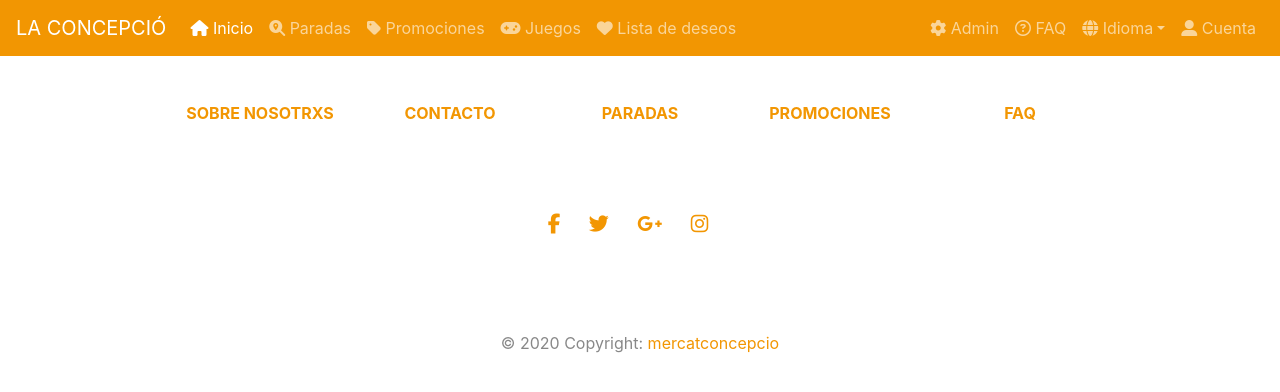
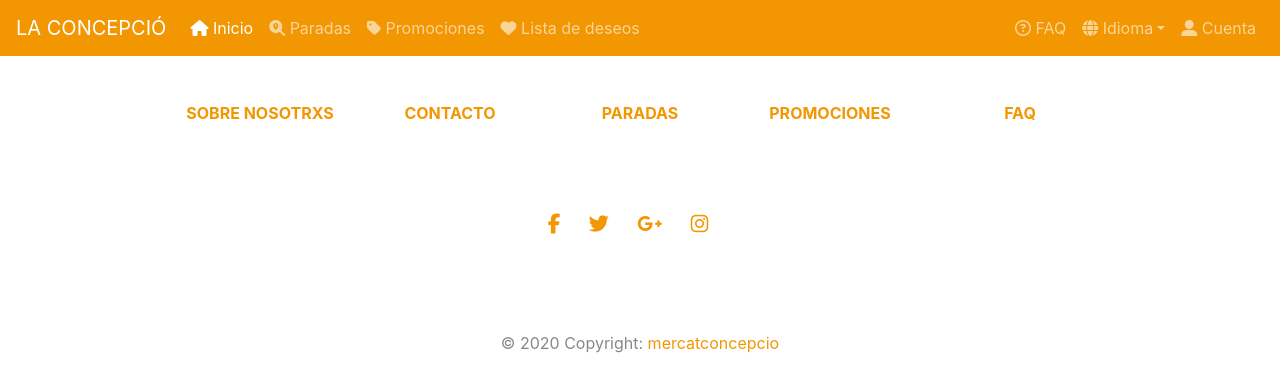
Before and after one commit to dpalacin98/Mercat-Concepcio, a PHP site: page /php_views/templates/master.php in a window 1280 px wide. Shown: the top 392 px of the page. Run offline with PHP 8.4, Linux system fonts and the light colour scheme; some libraries are stand-ins or nearby versions.

Commit message:
control de sesiones

```diff
--- a/php_views/templates/master.php
+++ b/php_views/templates/master.php
@@ -14,6 +14,12 @@ require_once $_SERVER['DOCUMENT_ROOT'] . $ruta.'php_libraries/ti.php';
     unset($_SESSION['Error']);
   }
 
+  if(isset($_SESSION['rol'] )){
+    $rol = $_SESSION['rol'];
+  }
+  else{
+    $rol = -1;
+  }
 ?>
 
 <!DOCTYPE html>
@@ -58,10 +64,14 @@ require_once $_SERVER['DOCUMENT_ROOT'] . $ruta.'php_libraries/ti.php';
         <li class="nav-item">
           <a class="nav-link" href="#"><i class="fas fa-tag"></i>  Promociones</a>
         </li>
+        <?php if(isset($_SESSION['id'])){?>
+
         <!--Juegos-->
-        <li class="nav-item">
-          <a class="nav-link" href="#"><i class="fas fa-gamepad"></i></i>  Juegos</a>
-        </li>
+          <li class="nav-item">
+            <a class="nav-link" href=<?php echo $ruta . "php_views/juegos.php"?>><i class="fas fa-gamepad"></i></i>  Juegos</a>
+          </li>
+        <?php }
+        ?>
         <!--Lista de deseos-->
         <li class="nav-item">
           <a class="nav-link" href="#"><i class="fas fa-heart"></i>  Lista de deseos</a>
@@ -72,9 +82,14 @@ require_once $_SERVER['DOCUMENT_ROOT'] . $ruta.'php_libraries/ti.php';
         <!--Inicio derecho-->
       <ul class="navbar-nav my-2 my-lg-0">
         <!--Admin-->
-        <li class="nav-item">
-        <a class="nav-link" href="#" ><i class="fas fa-cog"></i>  Admin</a>
-        </li>
+        <?php if($rol == 1){?>
+          <li class="nav-item">
+          <a class="nav-link" href=<?php echo $ruta . "php_views/administracion.php"?> ><i class="fas fa-cog"></i>  Admin</a>
+          </li>
+        <?php
+
+        }?>
+
         <!--FAQ-->
         <li class="nav-item">
           <a class="nav-link" href="#"><i class="far fa-question-circle"></i>  FAQ</a>
```
